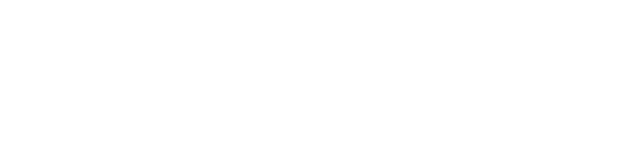
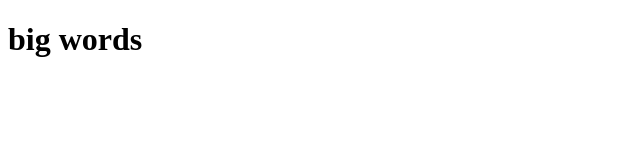
Before and after one commit to Shadytreez/ttp4GitPractice, a plain HTML site: page index.html in a window 1280 px wide. Shown: the whole page, without its empty margins (0-640 px from the left). Drawn offline with Linux system fonts and the light colour scheme.

Commit message:
add h1 to index.html and make style.css

```diff
--- a/index.html
+++ b/index.html
@@ -4,6 +4,6 @@
 
     </head>
     <body>
-
+       <h1> big words</h1>
     </body>
 </html>
```
Also changed, not shown: style.css (added).
